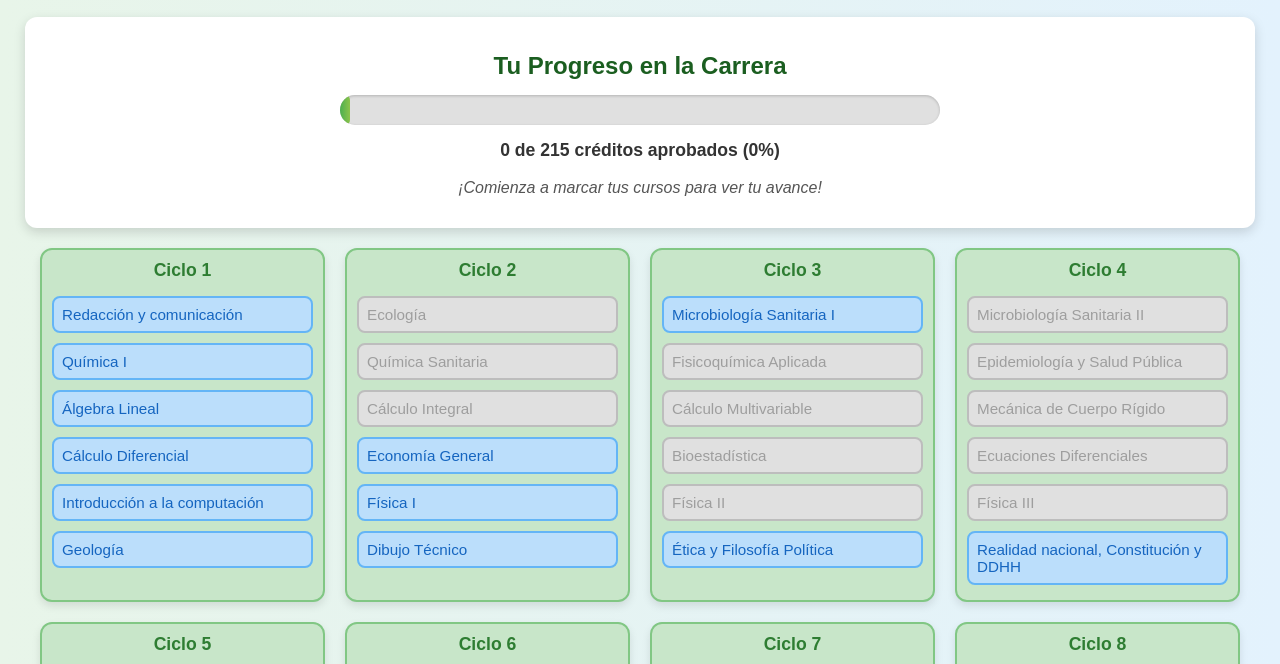
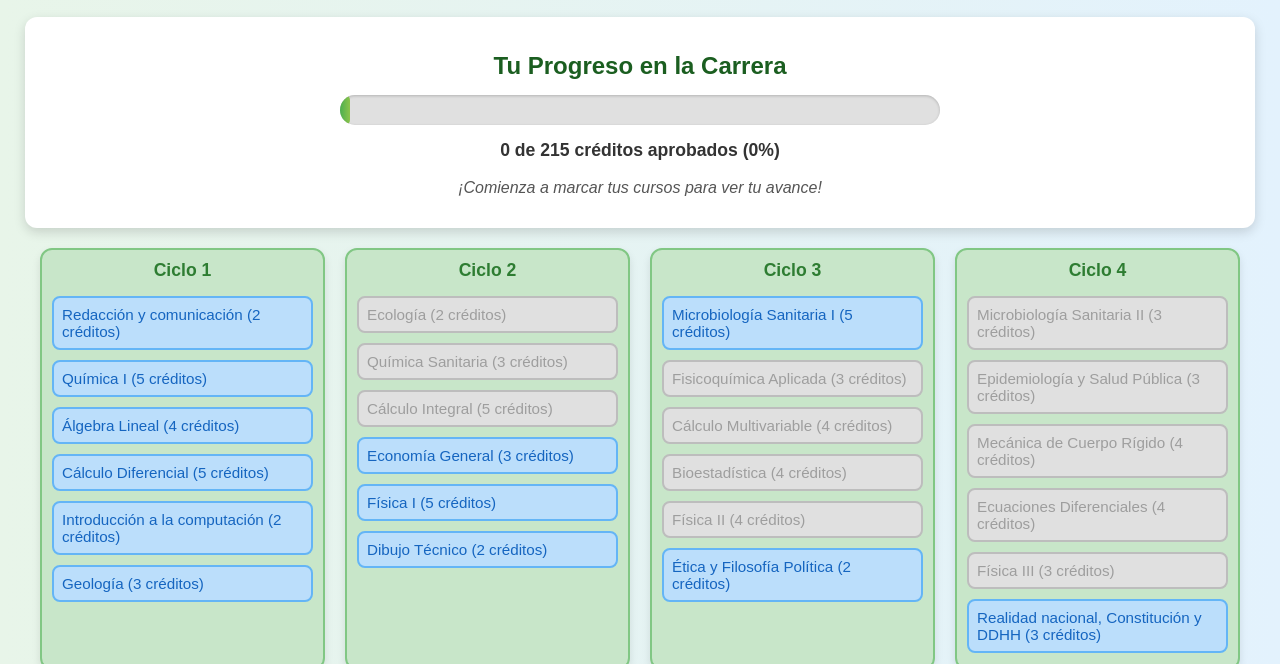
Before and after one commit to ferby-ctr/malla-ingenieria-sanitaria, a plain HTML site: page index.html in a window 1280 px wide. Shown: the part 136-800 px from the top of the page. Drawn offline with Linux system fonts and the light colour scheme.

Commit message:
Add files via upload

```diff
--- a/index.html
+++ b/index.html
@@ -312,28 +312,40 @@
             calculateCurrentCreditosMallaAprobados(); // Calcular créditos al inicio del renderizado
             const carreraCompletaMalla = currentCreditosMallaAprobados >= totalCreditosCarrera;
 
+            // Nueva lógica para verificar si los ciclos 1 al 4 están completos
+            let ciclosAnterioresCompletos = true;
+            for (let i = 1; i <= 4; i++) {
+                const ramosEnCiclo = ramos.filter(r => r.ciclo === i);
+                const todosAprobadosEnCiclo = ramosEnCiclo.every(ramo => aprobados.has(ramo.id));
+                if (!todosAprobadosEnCiclo) {
+                    ciclosAnterioresCompletos = false;
+                    break;
+                }
+            }
+
             container.innerHTML = '';
             for (let i = 1; i <= 12; i++) {
                 const cicloDiv = document.createElement("div");
                 cicloDiv.className = "ciclo";
                 cicloDiv.innerHTML =
-    i === 11 ? "<h2>Electivos de Especialidad</h2>" :
-    i === 12 ? "<h2>Electivos Complementarios</h2>" :
-    "<h2>Ciclo " + i + "</h2>";
+                    i === 11 ? "<h2>Electivos de Especialidad</h2>" :
+                    i === 12 ? "<h2>Electivos Complementarios</h2>" :
+                    "<h2>Ciclo " + i + "</h2>";
                 ramos.filter(r => r.ciclo === i).forEach(ramo => {
                     const btn = document.createElement("button");
-                    btn.textContent = ramo.nombre;
+                    btn.textContent = `${ramo.nombre} (${ramo.creditos} créditos)`; // Mostrar créditos
                     btn.className = "ramo";
                     btn.id = ramo.id;
 
                     const yaAprobado = aprobados.has(ramo.id);
                     const puedeAprobarRequisitos = ramo.requisitos.length === 0 || ramo.requisitos.every(req => aprobados.has(req));
 
-                    // Lógica para deshabilitar:
-                    // 1. Si ya está aprobado, siempre se puede desaprobar.
-                    // 2. Si la malla está completa (créditos >= 215) y el curso no está aprobado, deshabilitar.
-                    // 3. Si no cumple los requisitos previos y no está aprobado, deshabilitar.
-                    const shouldBeDisabled = !yaAprobado && (carreraCompletaMalla || !puedeAprobarRequisitos);
+                    let shouldBeDisabled = !yaAprobado && (carreraCompletaMalla || !puedeAprobarRequisitos);
+
+                    // Lógica específica para electivos: deshabilitar si los ciclos anteriores no están completos
+                    if ((ramo.ciclo === 11 || ramo.ciclo === 12) && !ciclosAnterioresCompletos && !yaAprobado) {
+                        shouldBeDisabled = true;
+                    }
 
                     btn.disabled = shouldBeDisabled;
 
@@ -354,6 +366,11 @@
                         } else {
                             // Si el curso no está aprobado y sus requisitos sí, y la malla no está completa, aprobarlo
                             if (puedeAprobarRequisitos && !carreraCompletaMalla) {
+                                // Verificar la condición de electivos antes de aprobar
+                                if ((ramo.ciclo === 11 || ramo.ciclo === 12) && !ciclosAnterioresCompletos) {
+                                    alert("Debes completar todos los cursos hasta el Ciclo 4 (inclusive) para poder seleccionar cursos electivos.");
+                                    return;
+                                }
                                 aprobados.add(ramo.id);
                                 btn.animate([{transform: "scale(1)"}, {transform: "scale(1.05)"}, {transform: "scale(1)"}], {
                                     duration: 300
```
